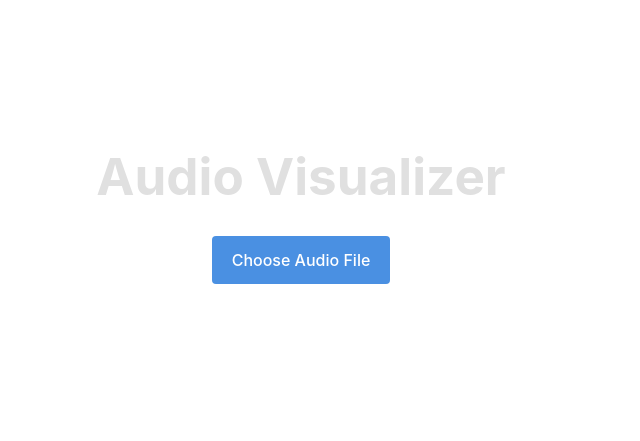
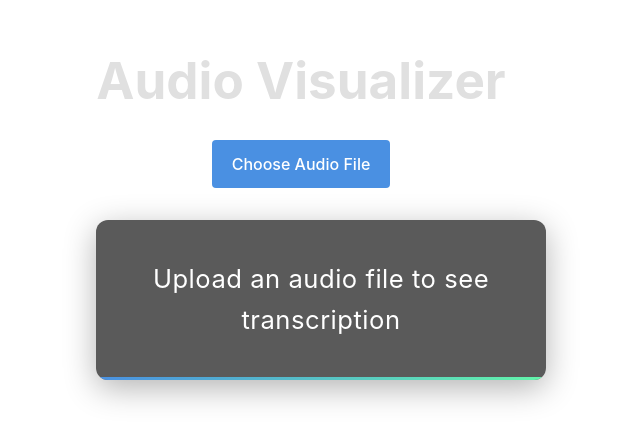
Before and after one commit to tpaulshippy/audio-visualizer, a React (Vite) app in the folder front/: page / in a window 1280 px wide. Shown: the part 185-626 px from the top of the page, without its empty margins (339-979 px from the left). Built offline with nearby package versions, Linux system fonts and the light colour scheme.

Commit message:
Improve transcription display

```diff
--- a/front/src/App.css
+++ b/front/src/App.css
@@ -37,8 +37,85 @@ h1 {
   display: none;
 }
 
+/* Animated transcription styles */
+.animated-transcription-container {
+  height: 120px; /* Fixed height */
+  min-height: 120px;
+  display: flex;
+  align-items: center;
+  justify-content: center;
+  margin: 2rem 0;
+  background-color: rgba(20, 20, 20, 0.7);
+  border-radius: 12px;
+  padding: 20px;
+  box-shadow: 0 8px 32px rgba(0, 0, 0, 0.3);
+  overflow: hidden;
+  position: relative;
+  width: 100%; /* Take full width of parent */
+  max-width: 100%;
+}
+
+.animated-transcription-container::after {
+  content: '';
+  position: absolute;
+  bottom: 0;
+  left: 0;
+  right: 0;
+  height: 3px;
+  background: linear-gradient(90deg, #4a90e2, #63f5aa);
+  border-radius: 0 0 12px 12px;
+}
+
+.animated-segment {
+  font-size: 1.6rem;
+  line-height: 1.6;
+  color: #ffffff;
+  font-weight: 400;
+  text-align: center;
+  letter-spacing: 0.02em;
+  transition: all 0.5s ease;
+  width: 90%; /* Slightly narrower to ensure no cutoff */
+  padding: 10px;
+  position: absolute;
+  left: 50%;
+  transform: translateX(-50%); /* This centers it horizontally */
+  margin: 0 auto;
+}
+
+.fade-in {
+  animation: fadeIn 0.7s ease-in forwards;
+  opacity: 1;
+}
+
+.fade-out {
+  animation: fadeOut 0.5s ease-out forwards;
+  opacity: 0;
+}
+
+@keyframes fadeIn {
+  0% {
+    opacity: 0;
+    transform: translate(-50%, 15px); /* Maintain horizontal centering */
+  }
+  100% {
+    opacity: 1;
+    transform: translate(-50%, 0); /* Maintain horizontal centering */
+  }
+}
+
+@keyframes fadeOut {
+  0% {
+    opacity: 1;
+    transform: translate(-50%, 0); /* Maintain horizontal centering */
+  }
+  100% {
+    opacity: 0;
+    transform: translate(-50%, -15px); /* Maintain horizontal centering */
+  }
+}
+
 .audio-player {
-  margin: 2rem 0;
+  margin: 1rem 0;
 }
 
 .audio-player audio {
--- a/front/src/App.jsx
+++ b/front/src/App.jsx
@@ -1,5 +1,6 @@
 import { useState, useRef, useEffect } from 'react';
 import './App.css';
+import AnimatedTranscription from './components/AnimatedTranscription';
 
 function App() {
   const [transcription, setTranscription] = useState('');
@@ -131,7 +132,7 @@ function App() {
     };
   }, [segments]);
 
-  // Scroll to current segment
+  // Scroll to current segment (for the detailed view)
   useEffect(() => {
     if (currentSegmentId !== null) {
       const element = document.getElementById(`segment-${currentSegmentId}`);
@@ -167,6 +168,15 @@ function App() {
     }
   };
 
+  // Get current segment object
+  const getCurrentSegment = () => {
+    if (currentSegmentId === null || segments.length === 0) return null;
+    return segments.find(segment => segment.id === currentSegmentId);
+  };
+
+  // Get current segment text
+  const currentSegment = getCurrentSegment();
+
   return (
     <div className="App">
       <h1>Audio Visualizer</h1>
@@ -175,6 +185,19 @@ function App() {
           Choose Audio File
           <input type="file" accept="audio/*" onChange={handleFileUpload} />
         </label>
+      </div>
+
+      <div className="animated-transcription-container">
+        {segments.length > 0 ? (
+          <AnimatedTranscription
+            segment={currentSegment}
+            isVisible={!!currentSegment}
+          />
+        ) : (
+          <div className="animated-segment empty-message">
+            {isLoading ? "Processing audio..." : "Upload an audio file to see transcription"}
+          </div>
+        )}
       </div>
 
       {audioSrc && (
@@ -196,32 +219,6 @@ function App() {
           </div>
         </div>
       )}
-
-      {segments.length > 0 && (
-        <div className="transcription-container">
-          <h3>Transcription:</h3>
-          <div className="captions-view">
-            {segments.map((segment) => (
-              <div
-                key={segment.id}
-                id={`segment-${segment.id}`}
-                className={`caption-segment ${currentSegmentId === segment.id ? 'active-segment' : ''}`}
-                onClick={() => jumpToSegment(segment.start)}
-              >
-                <span className="timestamp">[{formatTime(segment.start)} - {formatTime(segment.end)}]</span>
-                <span className="segment-text">{segment.text}</span>
-              </div>
-            ))}
-          </div>
-        </div>
-      )}
-
-      {transcription && !isLoading && segments.length === 0 && (
-        <div className="transcription-container">
-          <h3>Transcription:</h3>
-          <div className="transcription-text">{transcription}</div>
-        </div>
-      )}
     </div>
   );
 }
--- /dev/null
+++ b/front/src/components/AnimatedTranscription.jsx
@@ -0,0 +1,18 @@
+import React from 'react';
+
+/**
+ * AnimatedTranscription Component
+ * Displays a single transcript segment with fade-in/fade-out animations
+ *
+ * @param {Object} props.segment - The current segment to display
+ * @param {boolean} props.isVisible - Whether the segment should be visible
+ */
+const AnimatedTranscription = ({ segment, isVisible }) => {
+  return (
+    <div className={`animated-segment ${isVisible ? 'fade-in' : 'fade-out'}`}>
+      {segment?.text || ''}
+    </div>
+  );
+};
+
+export default AnimatedTranscription;
```
